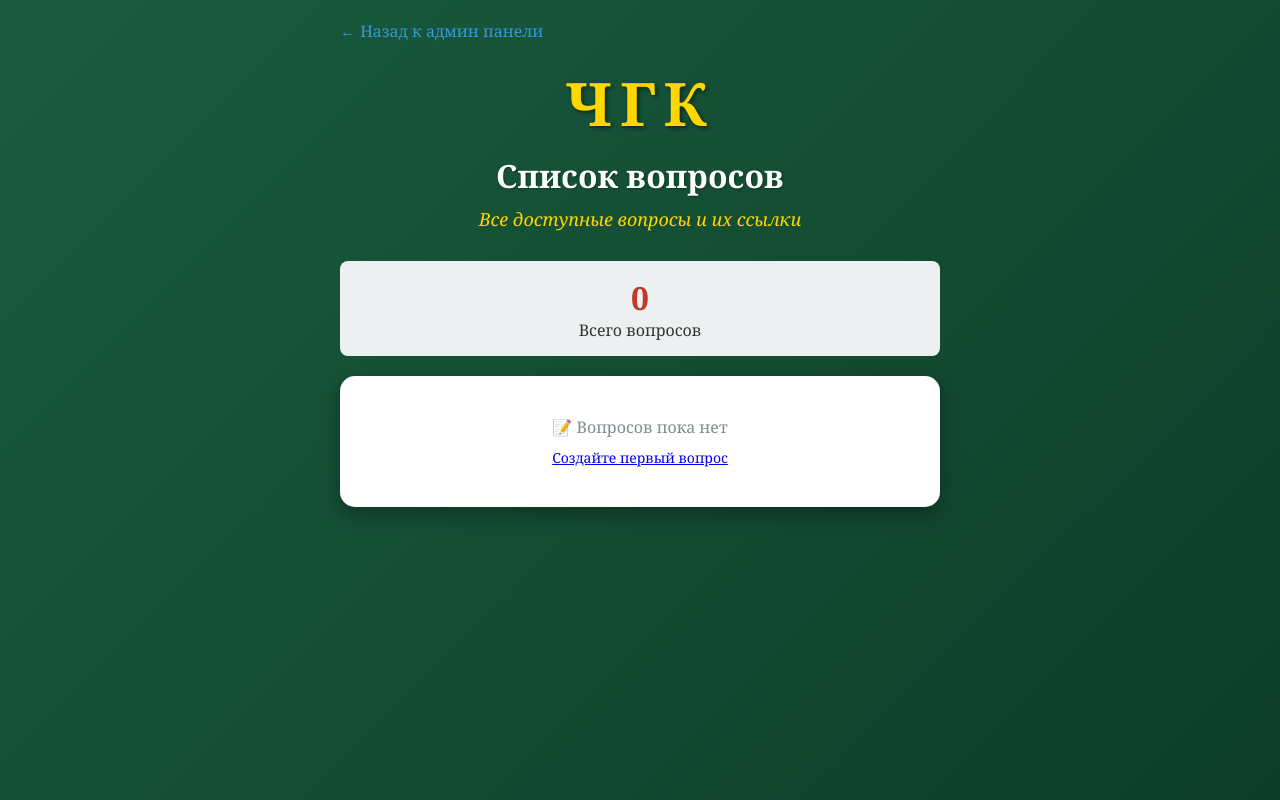
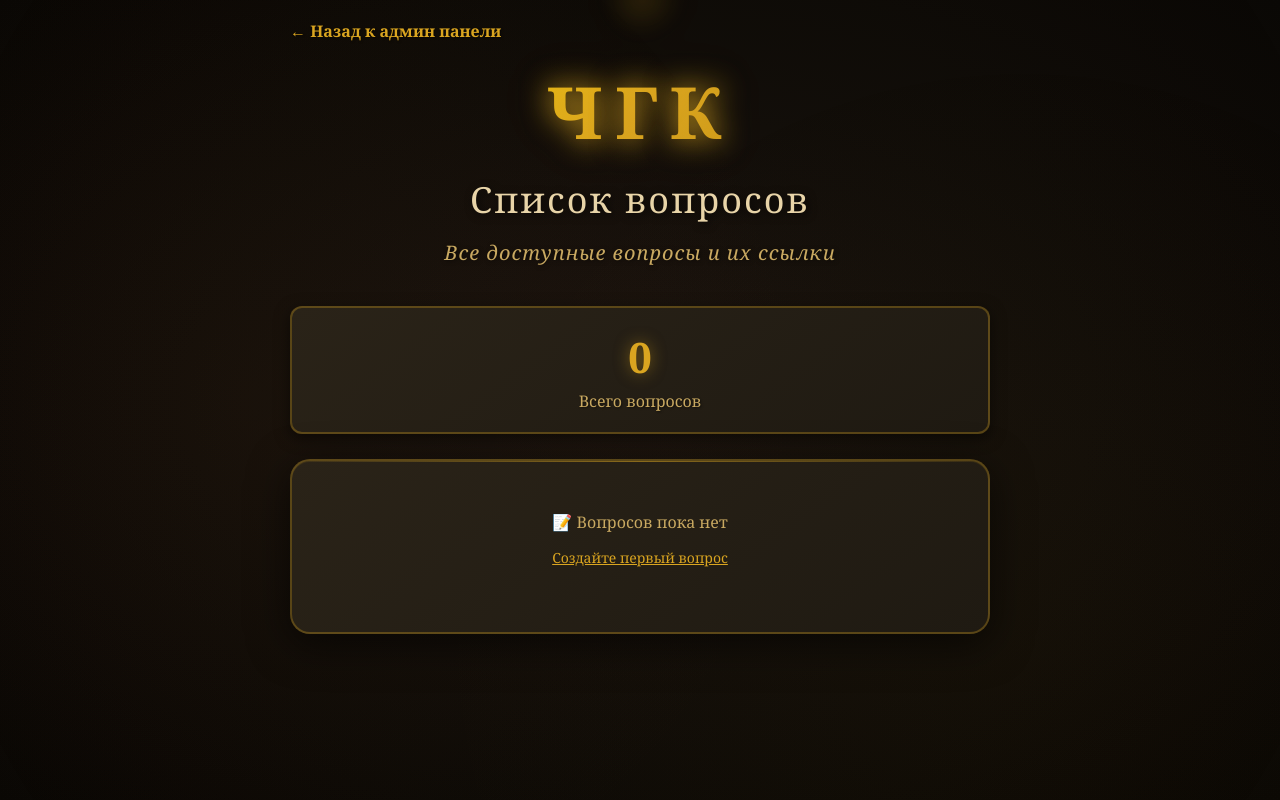
Before and after one commit to ercalote/chgk, a Flask app: page /questions.html in a window 1280 px wide. Run offline with Flask 3, Linux system fonts and the light colour scheme; data that the repository does not hold is empty.

Commit message:
Modernize UI with elegant dark theme inspired by What? Where? When? TV show
Co-authored-by: ercalote <1011746+ercalote@users.noreply.github.com>

```diff
--- a/index.html
+++ b/index.html
@@ -15,7 +15,7 @@
         <div class="card">
             <h2>Создать новый вопрос</h2>
             <p style="margin-bottom: 15px;">
-                <a href="questions.html" style="color: #3498db; text-decoration: none;">📋 Посмотреть все вопросы</a>
+                <a href="/" style="color: #daa520; text-decoration: none; transition: all 0.3s;">📋 Посмотреть все вопросы</a>
             </p>
             <form id="questionForm">
                 <div class="form-group">
--- a/questions.html
+++ b/questions.html
@@ -53,66 +62,101 @@
         }
 
         .btn-small {
-            padding: 6px 12px;
-            font-size: 14px;
+            padding: 8px 16px;
+            font-size: 13px;
             text-decoration: none;
             border: none;
-            border-radius: 4px;
+            border-radius: 8px;
             cursor: pointer;
-            transition: background-color 0.3s;
+            transition: all 0.3s ease;
+            font-weight: 600;
+            letter-spacing: 0.5px;
         }
 
         .btn-view {
-            background-color: #3498db;
-            color: white;
+            background: linear-gradient(135deg, #b8860b 0%, #daa520 100%);
+            color: #1a1410;
+            box-shadow: 0 2px 8px rgba(218, 165, 32, 0.3);
         }
 
         .btn-view:hover {
-            background-color: #2980b9;
+            background: linear-gradient(135deg, #daa520 0%, #ffd700 100%);
+            transform: translateY(-2px);
+            box-shadow: 0 4px 12px rgba(218, 165, 32, 0.5);
         }
 
         .btn-copy {
-            background-color: #95a5a6;
-            color: white;
+            background: rgba(218, 165, 32, 0.2);
+            color: #daa520;
+            border: 1px solid rgba(218, 165, 32, 0.4);
         }
 
         .btn-copy:hover {
-            background-color: #7f8c8d;
+            background: rgba(218, 165, 32, 0.3);
+            border-color: rgba(218, 165, 32, 0.6);
+            transform: translateY(-2px);
         }
 
         .btn-copy.copied {
-            background-color: #27ae60;
+            background: rgba(76, 175, 80, 0.3);
+            color: #81c784;
+            border-color: rgba(76, 175, 80, 0.5);
         }
 
         .empty-state {
             text-align: center;
-            padding: 40px;
-            color: #7f8c8d;
+            padding: 50px 30px;
+            color: rgba(201, 169, 97, 0.7);
+        }
+
+        .empty-state p {
+            color: #c9a961;
+            margin-bottom: 15px;
+        }
+
+        .empty-state a {
+            color: #daa520;
+            text-decoration: underline;
         }
 
         .stats {
-            background: #ecf0f1;
-            padding: 15px;
-            border-radius: 8px;
-            margin-bottom: 20px;
+            background: linear-gradient(145deg, #2a2318 0%, #1f1a12 100%);
+            border: 2px solid rgba(218, 165, 32, 0.3);
+            padding: 20px;
+            border-radius: 12px;
+            margin-bottom: 25px;
             text-align: center;
+            box-shadow: 0 4px 15px rgba(0, 0, 0, 0.5);
         }
 
         .stats-number {
-            font-size: 32px;
+            font-size: 42px;
             font-weight: bold;
-            color: #c0392b;
+            color: #daa520;
+            text-shadow: 0 0 15px rgba(218, 165, 32, 0.5);
+            margin-bottom: 5px;
+        }
+
+        .stats div:last-child {
+            color: #c9a961;
+            font-size: 16px;
+            text-shadow: 1px 1px 2px rgba(0, 0, 0, 0.5);
         }
 
         .back-link {
             display: inline-block;
             margin-bottom: 20px;
-            color: #3498db;
+            color: #daa520;
             text-decoration: none;
+            font-weight: 600;
+            transition: all 0.3s ease;
+            text-shadow: 1px 1px 2px rgba(0, 0, 0, 0.5);
         }
 
         .back-link:hover {
-            text-decoration: underline;
+            color: #ffd700;
+            text-shadow: 0 0 10px rgba(218, 165, 32, 0.5);
+            transform: translateX(-3px);
         }
     </style>
 </head>
--- a/static/style.css
+++ b/static/style.css
@@ -7,69 +7,182 @@
 
 body {
     font-family: 'Georgia', 'Times New Roman', serif;
-    background: linear-gradient(135deg, #1a5c3f 0%, #0d3d28 100%);
+    background: radial-gradient(ellipse at center, #1a1410 0%, #0a0805 100%);
+    background-attachment: fixed;
     min-height: 100vh;
     color: #333;
     padding: 20px;
+    position: relative;
+}
+
+/* Subtle background pattern for depth */
+body::before {
+    content: '';
+    position: fixed;
+    top: 0;
+    left: 0;
+    right: 0;
+    bottom: 0;
+    background-image:
+        radial-gradient(circle at 20% 50%, rgba(139, 69, 19, 0.05) 0%, transparent 50%),
+        radial-gradient(circle at 80% 80%, rgba(184, 134, 11, 0.03) 0%, transparent 50%);
+    pointer-events: none;
+    z-index: 0;
+}
+
+/* Animated subtle glow effect */
+@keyframes subtle-glow {
+    0%, 100% { opacity: 0.3; }
+    50% { opacity: 0.5; }
+}
+
+body::after {
+    content: '';
+    position: fixed;
+    top: -50%;
+    left: -50%;
+    width: 200%;
+    height: 200%;
+    background: radial-gradient(circle, rgba(218, 165, 32, 0.03) 0%, transparent 70%);
+    animation: subtle-glow 8s ease-in-out infinite;
+    pointer-events: none;
+    z-index: 0;
 }
 
 .container {
-    max-width: 600px;
+    max-width: 700px;
     margin: 0 auto;
+    position: relative;
+    z-index: 1;
 }
 
 .logo {
     text-align: center;
-    font-size: 60px;
+    font-size: 72px;
     font-weight: bold;
-    color: #ffd700;
-    text-shadow: 2px 2px 4px rgba(0, 0, 0, 0.5);
-    margin-bottom: 10px;
-    letter-spacing: 8px;
+    color: #daa520;
+    background: linear-gradient(135deg, #ffd700 0%, #daa520 50%, #b8860b 100%);
+    -webkit-background-clip: text;
+    -webkit-text-fill-color: transparent;
+    background-clip: text;
+    text-shadow: 0 0 30px rgba(218, 165, 32, 0.5);
+    margin-bottom: 15px;
+    letter-spacing: 12px;
+    animation: glow-pulse 3s ease-in-out infinite;
+    position: relative;
+}
+
+@keyframes glow-pulse {
+    0%, 100% {
+        filter: drop-shadow(0 0 10px rgba(218, 165, 32, 0.5));
+    }
+    50% {
+        filter: drop-shadow(0 0 20px rgba(218, 165, 32, 0.8));
+    }
+}
+
+/* Spinning top icon effect */
+.logo::before {
+    content: '⏱';
+    position: absolute;
+    left: 50%;
+    transform: translateX(-50%) translateY(-100px);
+    font-size: 48px;
+    opacity: 0.6;
+    animation: spin-top 4s linear infinite;
+}
+
+@keyframes spin-top {
+    from {
+        transform: translateX(-50%) translateY(-100px) rotate(0deg);
+    }
+    to {
+        transform: translateX(-50%) translateY(-100px) rotate(360deg);
+    }
 }
 
 h1 {
     text-align: center;
-    color: #fff;
-    font-size: 32px;
-    margin-bottom: 10px;
-    text-shadow: 1px 1px 2px rgba(0, 0, 0, 0.3);
+    color: #e8d4a8;
+    font-size: 36px;
+    margin-bottom: 15px;
+    text-shadow: 2px 2px 8px rgba(0, 0, 0, 0.7);
+    font-weight: 500;
+    letter-spacing: 2px;
 }
 
 .subtitle {
     text-align: center;
-    color: #ffd700;
-    font-size: 18px;
-    margin-bottom: 30px;
+    color: #c9a961;
+    font-size: 20px;
+    margin-bottom: 40px;
     font-style: italic;
+    text-shadow: 1px 1px 4px rgba(0, 0, 0, 0.6);
+    letter-spacing: 1px;
 }
 
 .card {
-    background: #fff;
-    border-radius: 15px;
-    padding: 30px;
-    margin-bottom: 20px;
-    box-shadow: 0 8px 20px rgba(0, 0, 0, 0.3);
+    background: linear-gradient(145deg, #2a2318 0%, #1f1a12 100%);
+    border: 2px solid rgba(218, 165, 32, 0.3);
+    border-radius: 20px;
+    padding: 35px;
+    margin-bottom: 25px;
+    box-shadow:
+        0 10px 40px rgba(0, 0, 0, 0.6),
+        inset 0 1px 0 rgba(218, 165, 32, 0.1);
+    backdrop-filter: blur(10px);
+    transition: all 0.3s ease;
+    position: relative;
+    overflow: hidden;
+}
+
+.card::before {
+    content: '';
+    position: absolute;
+    top: 0;
+    left: 0;
+    right: 0;
+    height: 1px;
+    background: linear-gradient(90deg, transparent, rgba(218, 165, 32, 0.5), transparent);
+}
+
+.card:hover {
+    border-color: rgba(218, 165, 32, 0.5);
+    box-shadow:
+        0 15px 50px rgba(0, 0, 0, 0.7),
+        0 0 30px rgba(218, 165, 32, 0.1),
+        inset 0 1px 0 rgba(218, 165, 32, 0.15);
+    transform: translateY(-2px);
 }
 
 .question-card {
-    background: linear-gradient(135deg, #fff9e6 0%, #fff 100%);
-    border: 3px solid #ffd700;
+    background: linear-gradient(145deg, #3a2f1f 0%, #2d2418 100%);
+    border: 3px solid rgba(218, 165, 32, 0.5);
+    box-shadow:
+        0 10px 40px rgba(0, 0, 0, 0.7),
+        0 0 50px rgba(218, 165, 32, 0.15),
+        inset 0 2px 0 rgba(218, 165, 32, 0.2);
 }
 
 .question-text {
-    font-size: 22px;
-    line-height: 1.6;
-    color: #1a5c3f;
+    font-size: 24px;
+    line-height: 1.8;
+    color: #e8d4a8;
     text-align: center;
-    padding: 20px 0;
-    min-height: 80px;
+    padding: 25px 0;
+    min-height: 100px;
+    text-shadow: 1px 1px 3px rgba(0, 0, 0, 0.5);
+    font-weight: 400;
+    letter-spacing: 0.5px;
 }
 
 h2 {
-    color: #1a5c3f;
-    font-size: 24px;
-    margin-bottom: 20px;
+    color: #daa520;
+    font-size: 26px;
+    margin-bottom: 25px;
+    text-shadow: 1px 1px 4px rgba(0, 0, 0, 0.5);
+    font-weight: 500;
+    letter-spacing: 1px;
 }
 
 .form-group {
@@ -191,65 +362,83 @@ small {
 
 .link-box input {
     flex: 1;
-    padding: 12px;
-    border: 2px solid #4caf50;
-    border-radius: 8px;
+    padding: 14px;
+    border: 2px solid rgba(76, 175, 80, 0.5);
+    border-radius: 10px;
     font-size: 14px;
-    background: #fff;
+    background: rgba(26, 20, 16, 0.6);
+    color: #81c784;
+    box-shadow: inset 0 2px 4px rgba(0, 0, 0, 0.3);
 }
 
 .timer {
-    margin-top: 20px;
-    padding: 15px;
-    background: #fff3cd;
-    border: 2px solid #ffc107;
-    border-radius: 8px;
+    margin-top: 25px;
+    padding: 18px;
+    background: linear-gradient(145deg, #3a2f1f 0%, #2d2418 100%);
+    border: 2px solid rgba(255, 193, 7, 0.5);
+    border-radius: 12px;
     text-align: center;
     font-size: 18px;
     font-weight: bold;
-    color: #856404;
+    color: #ffc107;
+    text-shadow: 0 0 10px rgba(255, 193, 7, 0.5);
+    box-shadow:
+        0 4px 15px rgba(0, 0, 0, 0.5),
+        inset 0 1px 0 rgba(255, 193, 7, 0.2);
 }
 
 /* Mobile optimization */
 @media (max-width: 768px) {
     body {
-        padding: 10px;
+        padding: 15px;
     }
 
     .logo {
-        font-size: 48px;
-        letter-spacing: 6px;
+        font-size: 56px;
+        letter-spacing: 8px;
+    }
+
+    .logo::before {
+        font-size: 36px;
+        transform: translateX(-50%) translateY(-80px);
     }
 
     h1 {
-        font-size: 26px;
+        font-size: 28px;
     }
 
     .subtitle {
-        font-size: 16px;
+        font-size: 17px;
     }
 
     .card {
-        padding: 20px;
+        padding: 25px;
+        border-radius: 16px;
     }
 
     .question-text {
-        font-size: 18px;
-        padding: 15px 0;
+        font-size: 20px;
+        padding: 20px 0;
     }
 
     h2 {
-        font-size: 20px;
+        font-size: 22px;
     }
 
     input[type="text"],
     input[type="url"],
     textarea {
         font-size: 16px; /* Prevent zoom on iOS */
+        padding: 14px;
     }
 
     .result-icon {
-        font-size: 60px;
+        font-size: 64px;
+    }
+
+    .btn-primary,
+    .btn-secondary {
+        padding: 16px;
     }
 }
 
--- a/templates/admin.html
+++ b/templates/admin.html
@@ -15,7 +15,7 @@
         <div class="card">
             <h2>Создать новый вопрос</h2>
             <p style="margin-bottom: 15px;">
-                <a href="/questions.html" style="color: #3498db; text-decoration: none;">📋 Посмотреть все вопросы</a>
+                <a href="/questions.html" style="color: #daa520; text-decoration: none; transition: all 0.3s;">📋 Посмотреть все вопросы</a>
             </p>
             <form id="questionForm">
                 <div class="form-group">
```
Also changed, not shown: other parts of questions.html (+26 -17 lines), other parts of static/style.css (+104 -41 lines).
